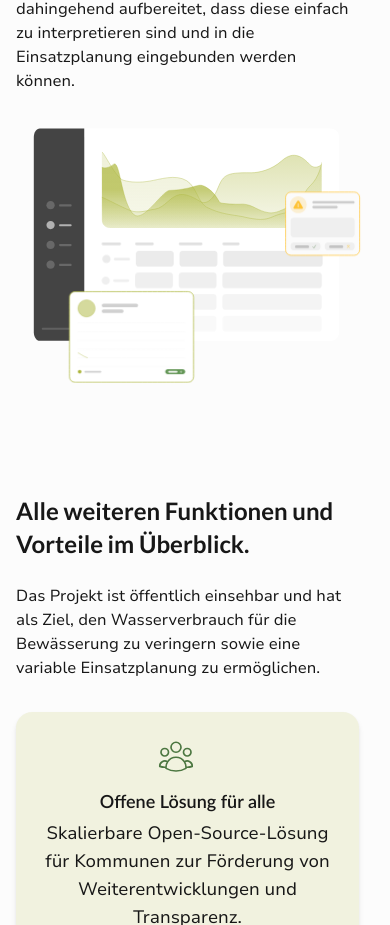
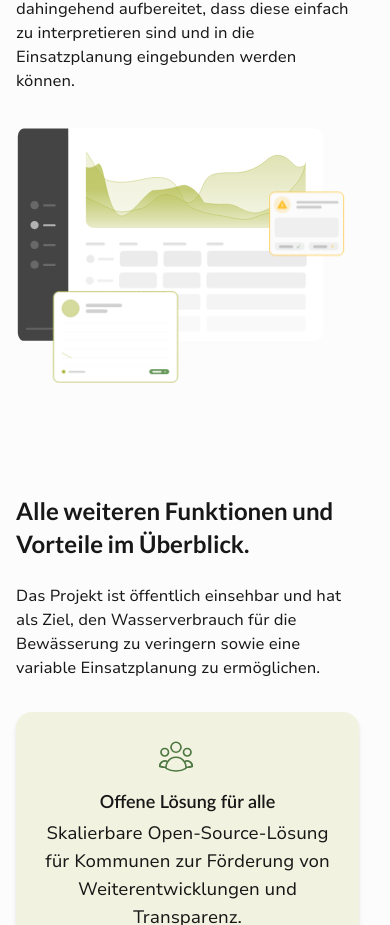
Before and after one commit to green-ecolution/project-website, a React (Vite) app: page /project in a window 390 px wide. Shown: the part 1499-2424 px from the top of the page. Built offline with nearby package versions, Linux system fonts and the light colour scheme.

Commit message:
fix: resolve horizontal overflow on mobile devices
- Remove translate-x-4 from DashboardPreview that pushed content outside viewport
- Fix typo g:mb-14 → lg:mb-14 in DashboardPreview
- Add overflow-hidden to Videos section to contain pseudo-element

Closes #253

```diff
--- a/src/tsx/components/sections/DashboardPreview.tsx
+++ b/src/tsx/components/sections/DashboardPreview.tsx
@@ -7,7 +7,7 @@ function DashboardPreview() {
 
   return (
     <section className="my-28 px-4 max-w-208 mx-auto md:px-6 lg:my-36 xl:max-w-screen-lg xl:my-52">
-      <article className="mb-8 g:mb-14 md:text-center">
+      <article className="mb-8 lg:mb-14 md:text-center">
         <h2 className="font-lato font-bold text-2xl mb-6 lg:text-3xl">
           Fundierte Handlungsempfehlungen
           <br />
@@ -21,7 +21,7 @@ function DashboardPreview() {
         </p>
       </article>
 
-      <figure className="translate-x-4 xl:translate-x-16">
+      <figure className="xl:translate-x-16">
         <Lottie animationData={dashboardAnimation} autoplay={!reducedMotion} />
       </figure>
     </section>
--- a/src/tsx/components/sections/Videos.tsx
+++ b/src/tsx/components/sections/Videos.tsx
@@ -39,7 +39,7 @@ const VideoCard = (props: {
 
 const Videos = () => {
   return (
-    <section className="relative px-4 mx-auto md:px-6 py-28 lg:py-36 xl:py-52 before:bg-cover before:bg-background-light-dot before:w-[90%] before:h-[80%] before:absolute before:-right-4 before:top-12 before:-z-10 before:bg-no-repeat xl:before:bg-contain xl:before:top-20 xl:before:left-[10%] 3xl:before:left-[20%]">
+    <section className="relative overflow-hidden px-4 mx-auto md:px-6 py-28 lg:py-36 xl:py-52 before:bg-cover before:bg-background-light-dot before:w-[90%] before:h-[80%] before:absolute before:-right-4 before:top-12 before:-z-10 before:bg-no-repeat xl:before:bg-contain xl:before:top-20 xl:before:left-[10%] 3xl:before:left-[20%]">
       <article className="mx-auto mb-8 lg:mb-14 lg:text-center xl:max-w-screen-lg">
         <h2 className="font-lato font-bold text-2xl mb-6 lg:text-3xl">
           Lerne das Projekt per Video kennen
```
